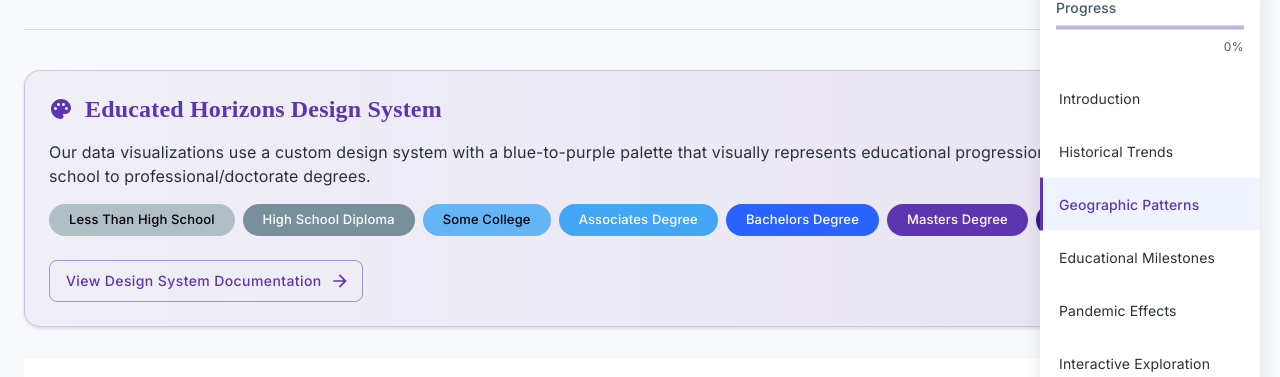
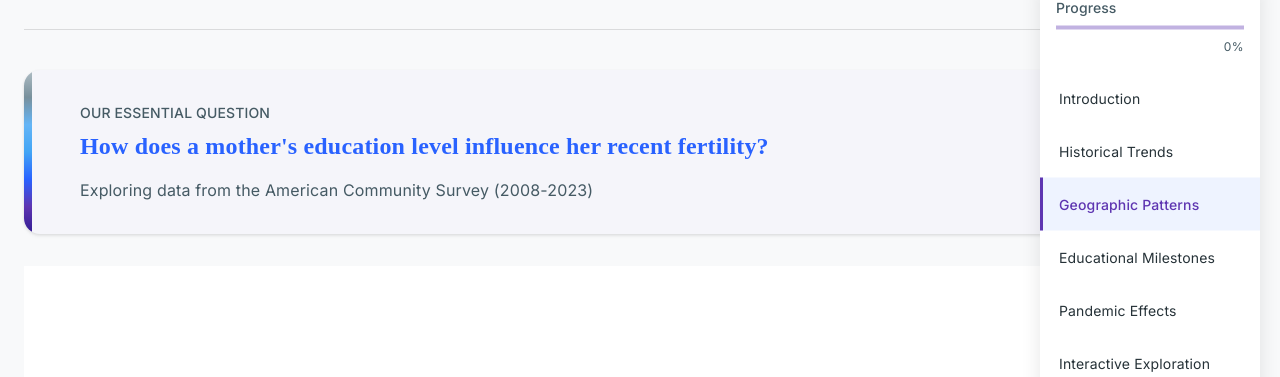
Before and after one commit to gsinghjay/data-dashboard, a Next.js app: page / in a window 1280 px wide. Shown: the part 207-584 px from the top of the page. Built offline with nearby package versions, Linux system fonts and the light colour scheme; no server answers; the database is empty; a web font is replaced by a local one.

Commit message:
refactor: replace design system section with essential question

```diff
--- a/src/app/page.tsx
+++ b/src/app/page.tsx
@@ -1,12 +1,8 @@
 "use client";
 
-import { Box, Typography, Paper, Divider, Button, Chip } from '@mui/material';
-import PaletteIcon from '@mui/icons-material/Palette';
-import ArrowForwardIcon from '@mui/icons-material/ArrowForward';
-import Link from 'next/link';
-import { educationColors } from '@/utils/theme';
-import { getAccessibleTextColor } from '@/utils/chartHelpers';
+import { Box, Typography, Divider } from '@mui/material';
 import NarrativeFlow from '@/components/layout/NarrativeFlow';
+import EssentialQuestion from '@/components/common/EssentialQuestion';
 
 export default function Home() {
   return (
@@ -22,59 +18,10 @@ export default function Home() {
         <Divider sx={{ mb: 4 }} />
       </Box>
 
-      {/* Design System Highlight */}
-      <Paper
-        elevation={0}
-        sx={{
-          p: 3,
-          mb: 4,
-          background: 'linear-gradient(to right, rgba(94, 53, 177, 0.05), rgba(94, 53, 177, 0.1))',
-          border: '1px solid rgba(94, 53, 177, 0.2)',
-          borderRadius: 2
-        }}
-      >
-        <Box sx={{ display: 'flex', alignItems: 'center', mb: 2 }}>
-          <PaletteIcon sx={{ mr: 1.5, color: 'secondary.main' }} />
-          <Typography variant="h4" component="h2" color="secondary.main">
-            Educated Horizons Design System
-          </Typography>
-        </Box>
-        <Typography paragraph>
-          Our data visualizations use a custom design system with a blue-to-purple palette that visually represents educational progression,
-          from less than high school to professional/doctorate degrees.
-        </Typography>
-        <Box sx={{ display: 'flex', flexWrap: 'wrap', gap: 1, mb: 3 }}>
-          {Object.entries(educationColors).map(([key, color]) => {
-            const textColor = getAccessibleTextColor(color);
-            return (
-              <Chip
-                key={key}
-                label={key.replace(/([A-Z])/g, ' $1').replace(/^./, str => str.toUpperCase())}
-                sx={{
-                  bgcolor: color,
-                  color: textColor,
-                  fontWeight: 500,
-                  px: 1,
-                  '&:hover': {
-                    transform: 'translateY(-2px)',
-                    boxShadow: '0 2px 4px rgba(0,0,0,0.1)'
-                  },
-                  transition: 'all 300ms ease',
-                }}
-              />
-            );
-          })}
-        </Box>
-        <Button
-          component={Link}
-          href="/design-system"
-          variant="outlined"
-          color="secondary"
-          endIcon={<ArrowForwardIcon />}
-        >
-          View Design System Documentation
-        </Button>
-      </Paper>
+      {/* Essential Question */}
+      <Box sx={{ mb: 4 }}>
+        <EssentialQuestion />
+      </Box>
 
       {/* Narrative Flow */}
       <NarrativeFlow />
```
